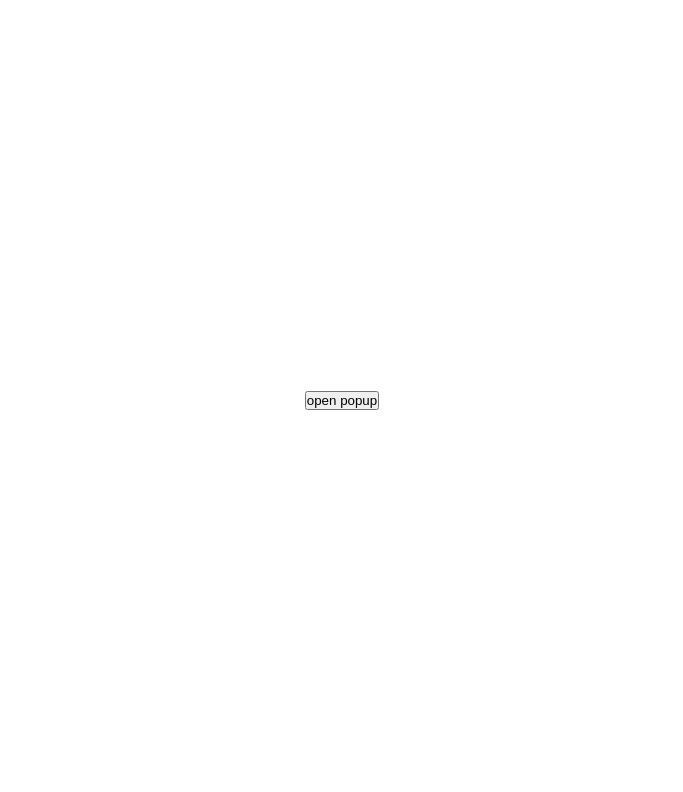
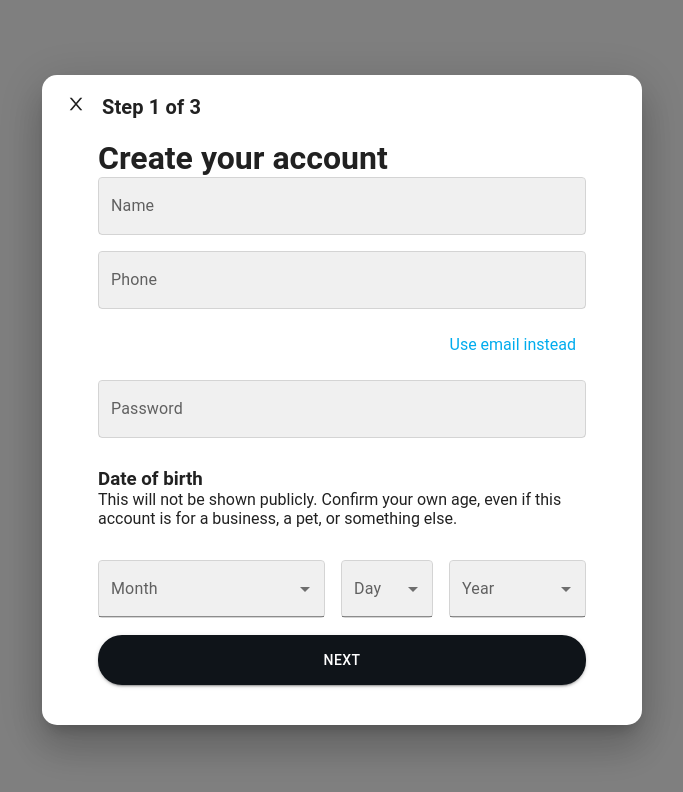
Before and after one commit to sandeshghadage/Twitter-Clone, a React (Vite) app: page /signup in a window 1280 px wide. Shown: the top 792 px of the page, without its empty margins (298-981 px from the left). Built offline with nearby package versions, Linux system fonts and the light colour scheme.

Commit message:
minor changes

```diff
--- a/src/pages/registerPage/RegisterPage.jsx
+++ b/src/pages/registerPage/RegisterPage.jsx
@@ -35,7 +35,7 @@ export default function RegisterPage() {
   const [phone, setPhone] = useState("");
   const [password, setPassword] = useState("");
   const [errors, setErrors] = useState({});
-  const [step1, setStep1] = useState(false);
+  const [step1, setStep1] = useState(true);
   const [step2, setStep2] = useState(false);
   const [step3, setStep3] = useState(false);
   const [isPhone, setIsPhone] = useState(true);
```
